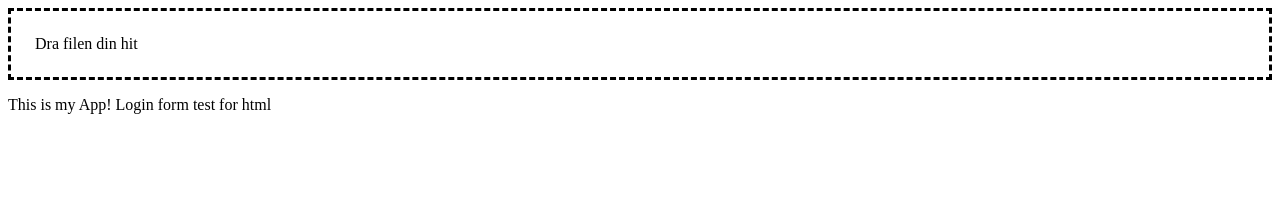
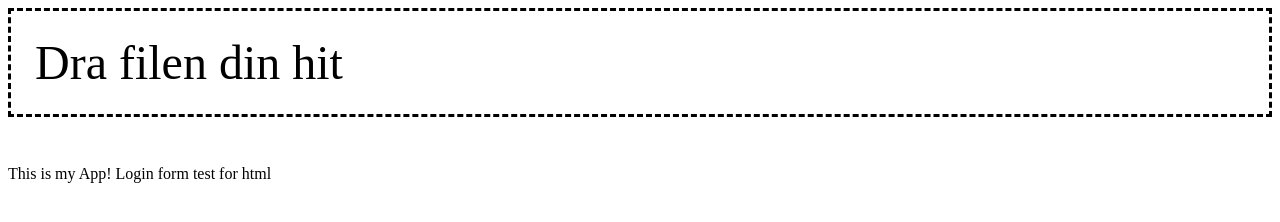
Before and after one commit to MonikaMei/myappsample, a plain HTML site: page index.html in a window 1280 px wide. Drawn offline with Linux system fonts and the light colour scheme.

Commit message:
change txt

```diff
--- a/index.html
+++ b/index.html
@@ -6,6 +6,8 @@
       #dropzone{
         padding: 24px;
         border-style: dashed;
+        font-size: 36pt;
+        with: 50%;
       }
     </style>
    <p id ="dropzone">
```
